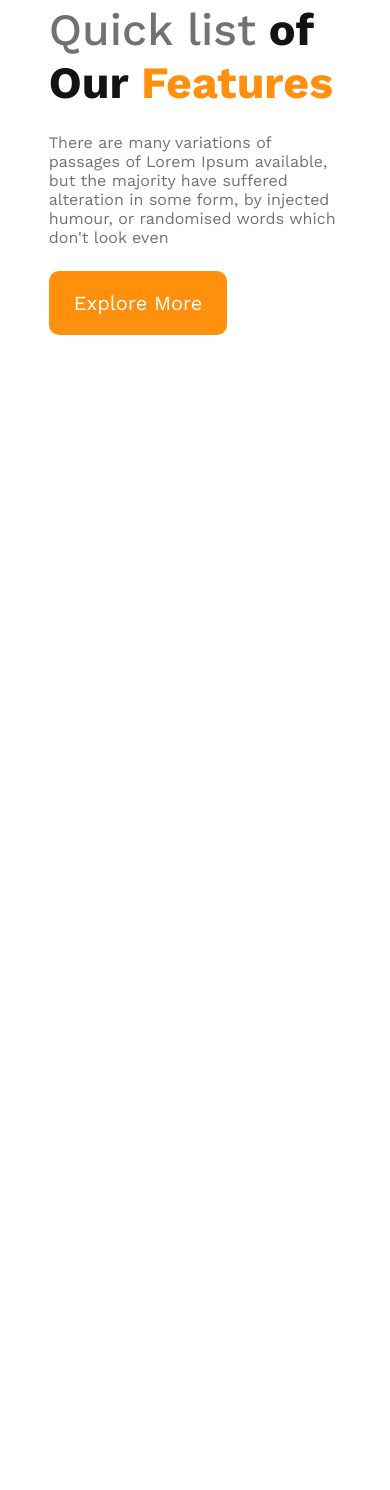
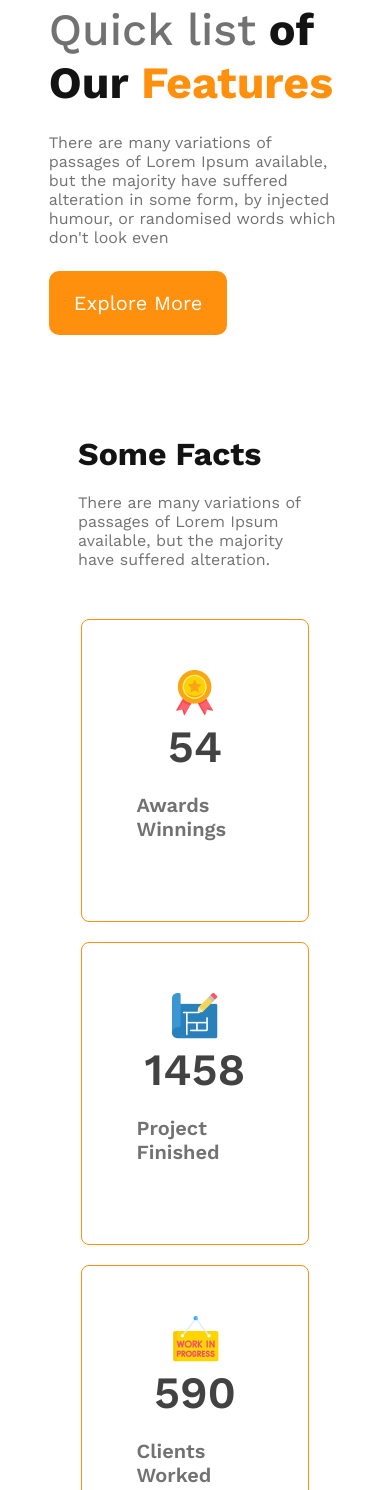
Before and after one commit to Sultana-Razia/g3-architect-website, a plain HTML site: page index.html in a window 390 px wide. Shown: the part 2321-3811 px from the top of the page. Before the commit the page ends 2656 px from the top, so only its background shows below. Drawn offline with nearby package versions, Linux system fonts and the light colour scheme.

Commit message:
Facts Section added with responsive styles

```diff
--- a/index.html
+++ b/index.html
@@ -53,6 +53,40 @@
                 <button class="btn-primary">Explore More</button>
             </div>
         </section>
+
+        <!-- Features Section -->
+        <section class="features">
+
+        </section>
+
+        <!-- Facts Section -->
+        <section class="facts">
+            <h3>Some Facts</h3>
+            <p>There are many variations of passages of Lorem Ipsum available, but the majority have suffered
+                alteration.</p>
+            <div class="facts-container">
+                <div class="card">
+                    <img src="images/icons/ribon.png" alt="">
+                    <h2>54</h2>
+                    <p>Awards Winnings</p>
+                </div>
+                <div class="card">
+                    <img src="images/icons/projects.png" alt="">
+                    <h2>1458</h2>
+                    <p>Project Finished</p>
+                </div>
+                <div class="card">
+                    <img src="images/icons/customers.png" alt="">
+                    <h2>590</h2>
+                    <p>Clients Worked</p>
+                </div>
+                <div class="card">
+                    <img src="images/icons/email.png" alt="">
+                    <h2>22578</h2>
+                    <p>Email Send</p>
+                </div>
+            </div>
+        </section>
     </main>
     <footer>
 
--- a/styles/architect.css
+++ b/styles/architect.css
@@ -122,6 +122,49 @@ main {
     color: rgb(114, 114, 114);
 }
 
+/* Facts Section */
+.facts {
+    margin-top: 100px;
+}
+
+.facts>h3 {
+    color: rgb(19, 19, 19);
+    font-size: 3rem;
+    font-weight: 700;
+}
+
+.facts p {
+    color: rgb(114, 114, 114);
+    width: 40%;
+    margin-left: 0;
+    margin-top: 20px;
+    margin-bottom: 60px;
+}
+
+.facts-container {
+    display: flex;
+    justify-content: space-around;
+}
+
+.facts-container .card {
+    border: 1px solid rgb(255, 144, 14);
+    border-radius: 8px;
+    padding: 50px 40px;
+    text-align: center;
+}
+
+.facts-container h2 {
+    color: rgb(66, 66, 66);
+    font-size: 2.8rem;
+    font-weight: 600;
+}
+
+.facts-container p {
+    color: rgb(114, 114, 114);
+    font-size: 1.25rem;
+    font-weight: 600;
+}
+
 /* Responsive Media Queries */
 
 /* Mobile devices */
@@ -152,6 +195,27 @@ main {
         grid-template-columns: 1fr;
         margin-right: 0;
         margin-left: 0;
+        margin-bottom: 30px;
+    }
+
+    .facts-container {
+        flex-direction: column;
+    }
+
+    .facts-container .card {
+        margin-top: 20px;
+        width: 50%;
+    }
+
+    .facts h3 {
+        font-size: 2rem;
+        padding-left: 10%;
+    }
+
+    .facts p {
+        width: 80%;
+        text-align: left;
+        padding-left: 10%;
         margin-bottom: 30px;
     }
 }
```
